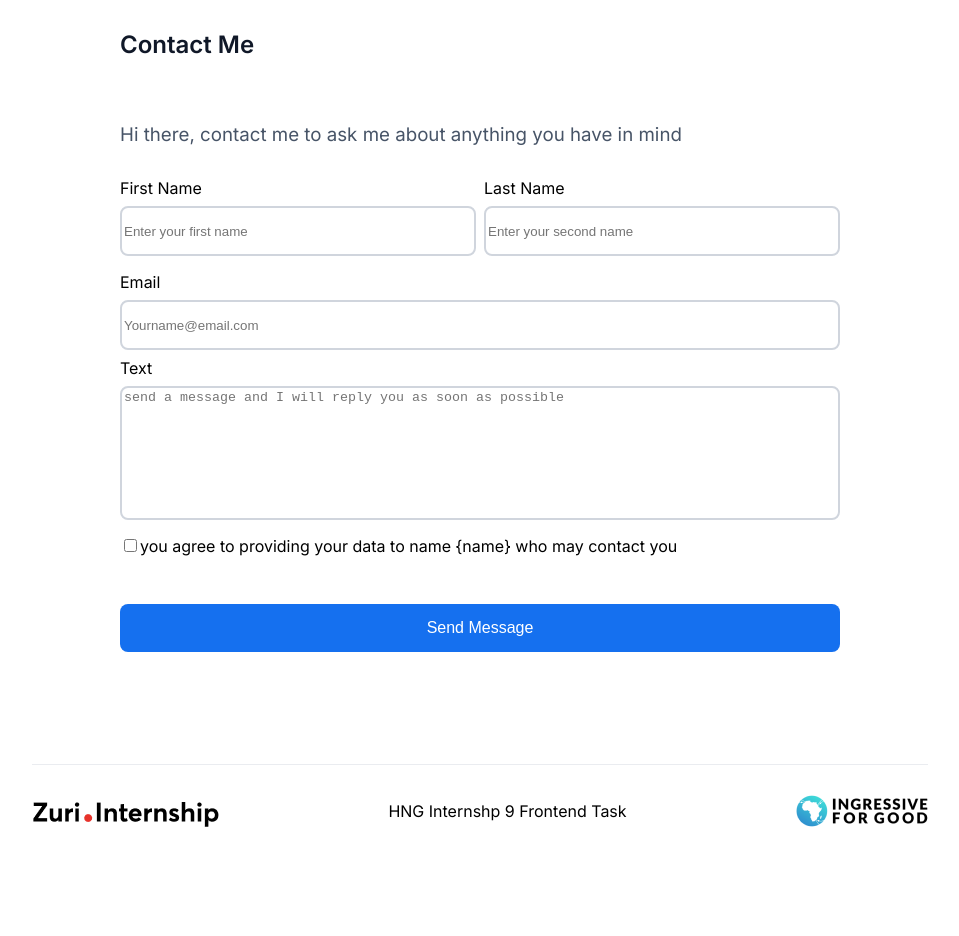
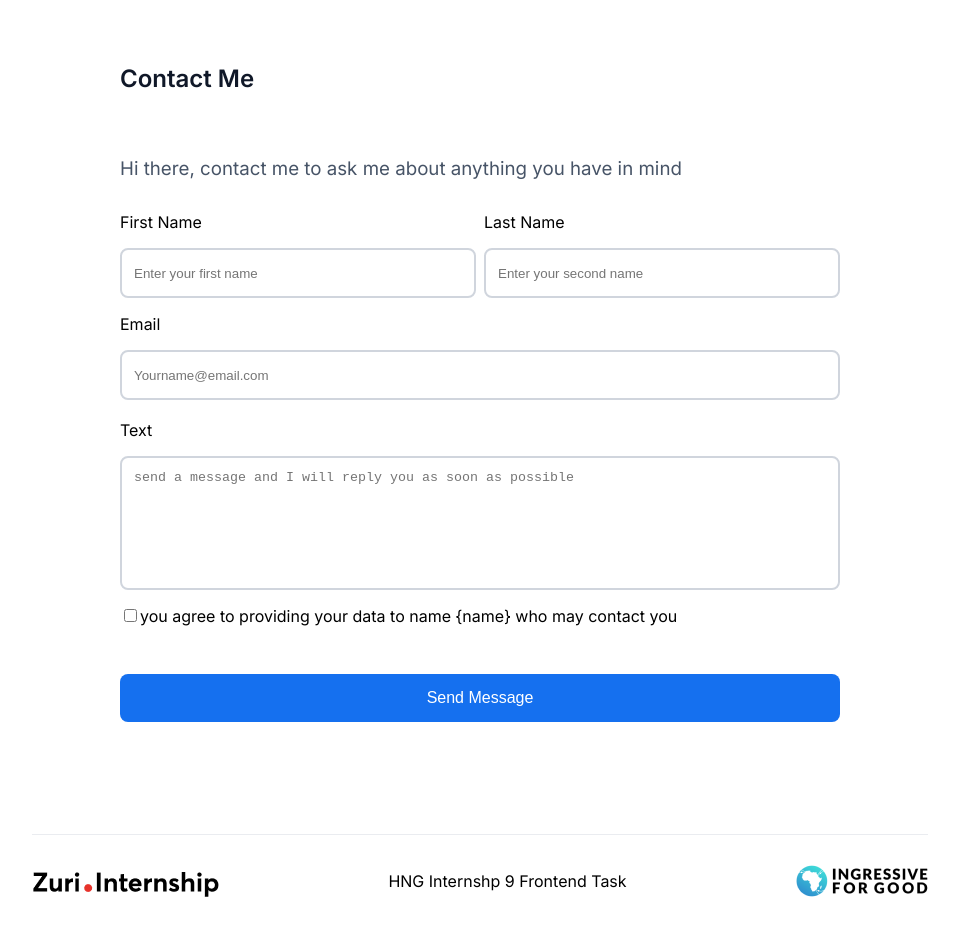
Before and after one commit to successogbenna/zuri-task-hng-1, a React (Create React App) app: page /contact in a window 1280 px wide. Shown: the top 936 px of the page, without its empty margins (160-1119 px from the left). Before the commit the page ends 857 px from the top, so only its background shows below. Built offline with nearby package versions, Linux system fonts and the light colour scheme.

Commit message:
The placehold and for in the label updated

```diff
--- a/src/pages/Contact.css
+++ b/src/pages/Contact.css
@@ -1,9 +1,5 @@
 .container_contact{
-    /* padding: 64px 0px; */
-    /* display: flex;
-    flex-direction: column;
-    gap: 48px; */
-
+    padding: 64px 0px;
 }
 
 h2,h3{
@@ -32,21 +28,19 @@ h3{
     display: flex;
     flex-direction: column;
     margin:8px 0px;
-    gap:8px;
+    gap:1rem;
 }
 #first_name,#last_name,#email{
     height: 44px;
     border-radius: 8px;
-    padding:10px, 14px, 10px, 14px;
     border: 2px solid transparent;
     border-color: #D0D5DD;
     outline: transparent;
 
 }
-#first_name,#last_name{
-width:348px;
+#first_name::placeholder,#last_name::placeholder,#email::placeholder{
+    padding: 0 10px
 }
-
 .container__names{
     display: grid;
     grid-template-columns: 1fr 1fr;
@@ -55,12 +49,19 @@ width:348px;
 input,textarea{
     resize: none;
 }
-textarea{
+.textarea__text{
+    margin-top: 20px;
+}
+#message{
     height: 126px;
     border-radius: 8px;
     outline: transparent;
     border: 2px solid transparent;
     border-color: #D0D5DD;
+    margin-top: px;
+}
+#message::placeholder{
+    padding: 10px;
 }
 .check__text{
     margin:8px 0px;
@@ -94,11 +95,10 @@ textarea{
 .contact__container{
     width: 90%;
 }
-
 .title_text{
 gap:48px
 }
-p{
+h3{
  height: 56px;
 }
 }
--- a/src/pages/Contact.js
+++ b/src/pages/Contact.js
@@ -13,20 +13,20 @@ const Contact = () => {
         <form >
           <div className="container__names">
             <div class="form-group">
-              <label for="html">First Name</label>
+              <label for="firstname">First Name</label>
               <input type="text" name="" id="first_name" class="form-control" placeholder="Enter your first name" required />
             </div>
             <div class="form-group">
-              <label for="html">Last Name</label>
+              <label for="lastname">Last Name</label>
               <input type="text" name="" id="last_name" class="form-control" placeholder="Enter your second name" required/>
             </div>
           </div>
           <div class="form-group">
-            <label for="html">Email</label>
+            <label for="email">Email</label>
             <input type="text" name="" id="email" class="form-control" placeholder="Yourname@email.com" required/>
           </div>
-          <div class="form-group">
-            <label for="html">Text</label>
+          <div class="form-group textarea__text">
+            <label for="text">Text</label>
             <textarea name="" id="message" cols="30" rows="10" placeholder='send a message and I will reply you as soon as possible'></textarea>
           </div>
           <div className='check__text'>
```
